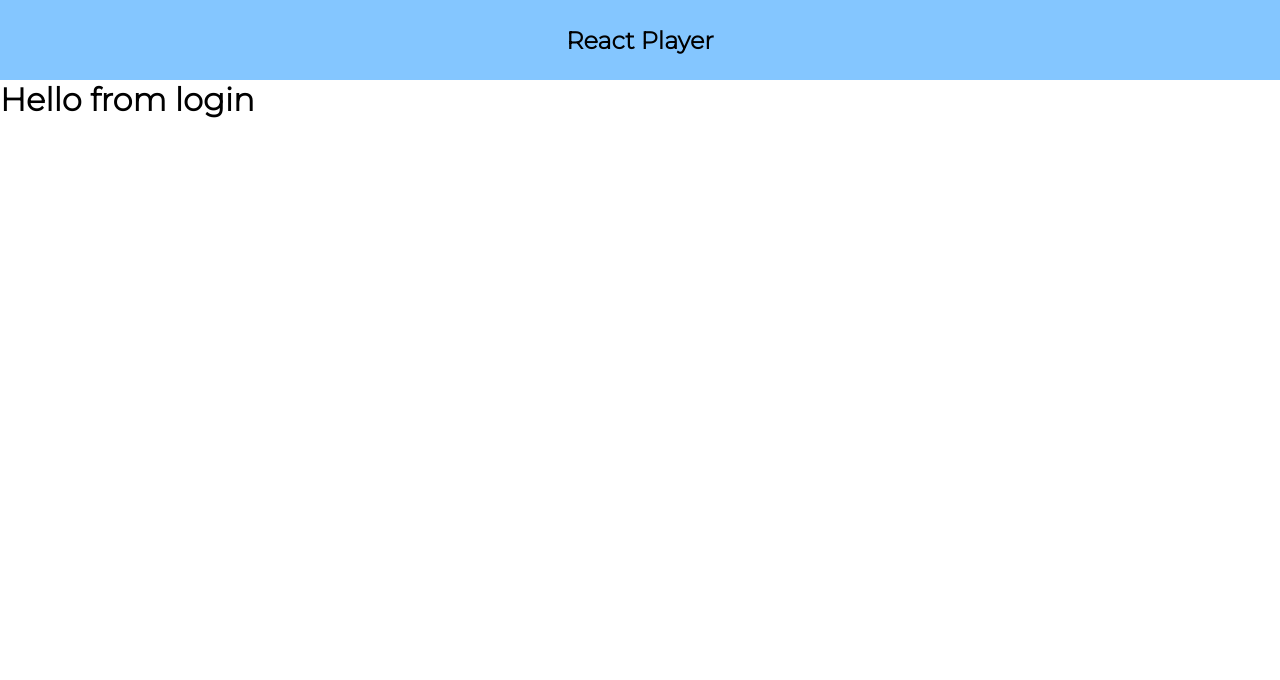
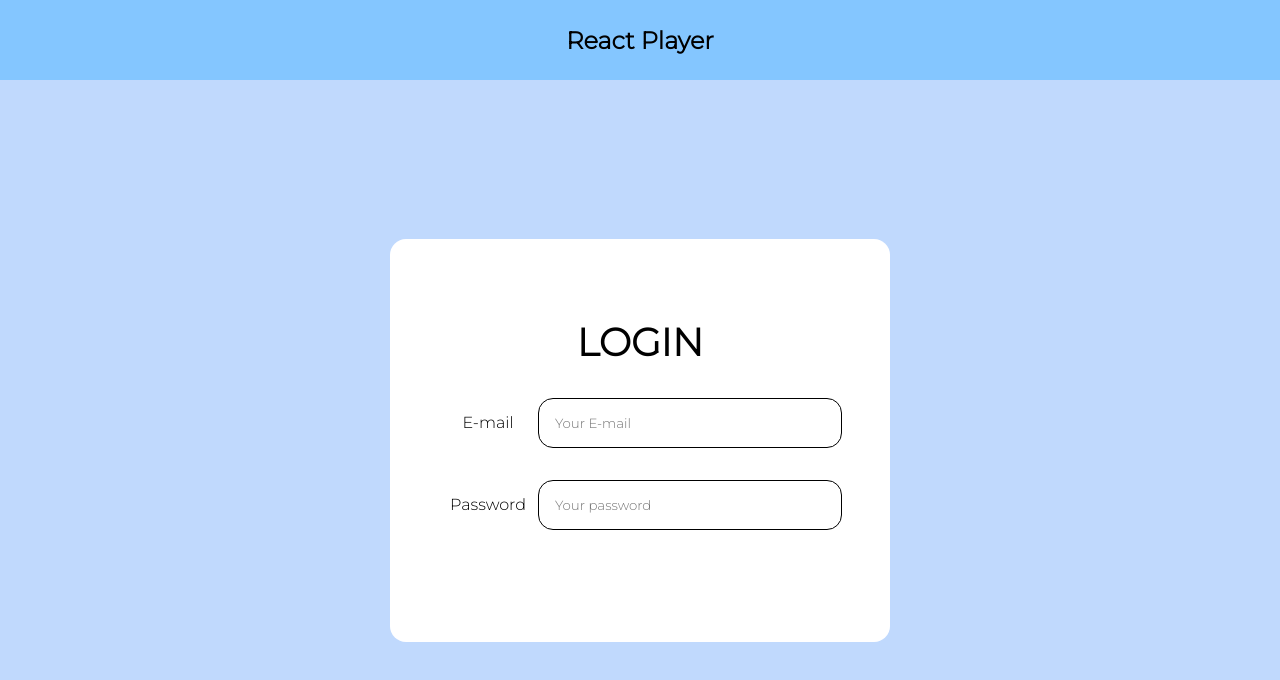
Before and after one commit to martapvalls/react-player, a React (Create React App) app: page /login in a window 1280 px wide. Shown: the top 680 px of the page. Built offline with nearby package versions, Linux system fonts and the light colour scheme.

Commit message:
login compo design and css

```diff
--- /dev/null
+++ b/src/components/Login/Login.css
@@ -0,0 +1,49 @@
+.container{
+    background-color: rgb(192, 217, 253);
+    height: 90vh;
+    display: flex;
+    align-items: center;
+    justify-content: center;
+}
+
+.container__form{
+    background-color: #FFF;
+    padding: 5rem 3rem;
+    max-width: 500px;
+    width: 95%;
+    border-radius: 1rem;
+    text-align: center;
+}
+.form__title{
+    margin-bottom: 2rem;
+    text-transform: uppercase;
+    font-size: 2.4rem;
+}
+.form__fields{
+    display: flex;
+    margin-bottom: 2rem;
+    align-items: center;
+}
+
+input{
+    border: 1px solid black;
+    padding: 1rem;
+    flex: 1;
+    width: 100%;
+    border-radius: 15px;
+}
+
+label{
+    flex: 0 100px;
+}
+
+@media only screen and (max-width:600px){
+    .form__fields{
+        flex-direction: column;
+
+    }
+    label{
+        flex: auto;
+        margin: 1rem;
+    }
+}
--- a/src/components/Login/Login.js
+++ b/src/components/Login/Login.js
@@ -1,8 +1,34 @@
 import React from 'react';
+import './Login.css';
 
 const Login = () => {
     return (
-        <h1>Hello from login</h1>
+        <div className="container">
+            <div className="container__form">
+                <h1 className="form__title">Login</h1>
+
+                <form>
+                    <div className="form__fields">
+                        <label htmlFor="email">E-mail</label>
+                        <input
+                            type="email"
+                            id="email"
+                            name="email"
+                            placeholder="Your E-mail"
+                        />
+                    </div>
+                    <div className="form__fields">
+                        <label htmlFor="password">Password</label>
+                        <input
+                            type="password"
+                            id="password"
+                            name="password"
+                            placeholder="Your password"
+                        />
+                    </div>
+                </form>
+            </div>
+        </div>
     );
 }
 
```
Also changed, not shown: 1 other file (tests, documents, lock files or other folders).
